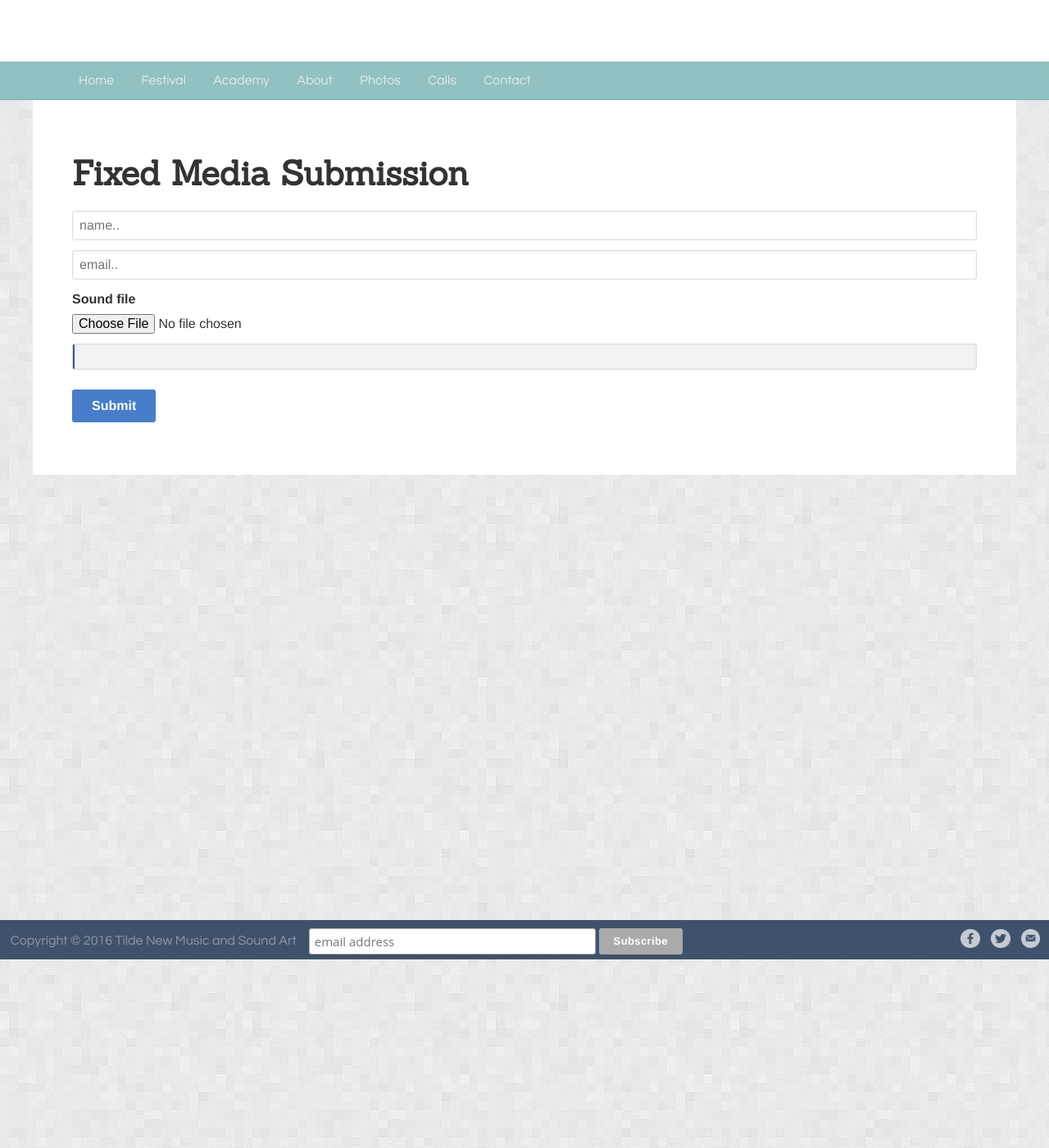
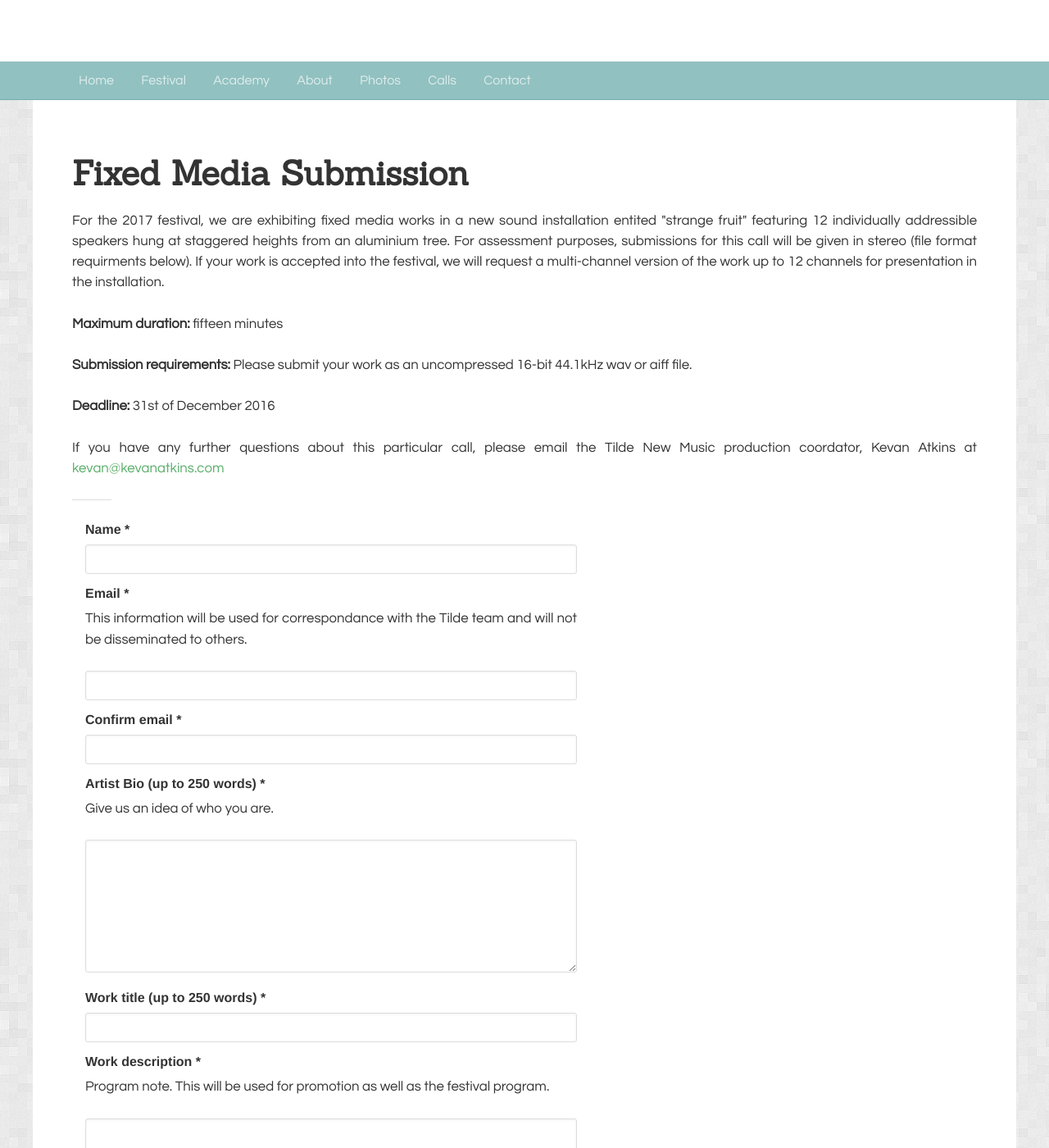
Before and after one commit to unclewalter/tilde-festival-website, a Jekyll site: the page built from pages/fixed-media.html, in a window 1280 px wide and 1400 px high, scrolled down 230 px. Shown: the whole window at 82% size. Built offline with Jekyll 4.4.1, drawn with Linux system fonts in a browser that asks for light colours; some of the changed text lies outside the part shown.

Commit message:
Adding fixed media submission.

```diff
--- /dev/null
+++ b/pages/fixed-media.html
@@ -0,0 +1,61 @@
+---
+layout: page
+title: Fixed Media Submission
+permalink: /fixed-media/
+---
+<p>
+  For the 2017 festival, we are exhibiting fixed media works in a new sound installation entited "strange fruit" featuring 12 individually addressible speakers hung at staggered heights from an aluminium tree. For assessment purposes, submissions for this call will be given in stereo (file format requirments below). If your work is accepted into the festival, we will request a multi-channel version of the work up to 12 channels for presentation in the installation.
+</p>
+<p>
+  <b>Maximum duration:</b> fifteen minutes
+</p>
+<p>
+  <b>Submission requirements:</b> Please submit your work as an uncompressed 16-bit 44.1kHz wav or aiff file.
+</p>
+<p>
+  <b>Deadline:</b> 31st of December 2016
+</p>
+<p>
+  If you have any further questions about this particular call, please email the Tilde New Music production coordator, Kevan Atkins at <a href="mailto:kevan@kevanatkins.com">kevan@kevanatkins.com</a>
+</p>
+
+<hr>
+
+<div class="EOI-form-container">
+  <form class="EOI-form" action="" method="post">
+    <input type="hidden" name="submissionType" value="eoi-fixed-media">
+    <label for="artistName">Name *</label>
+    <input type="text" name="artistName" value="" data-validate="required">
+
+    <label for="email">Email *</label>
+    <p>This information will be used for correspondance with the Tilde team and will not be disseminated to others.</p>
+    <input type="email" name="email" value="" data-validate="required,email">
+
+    <label for="confirm_email">Confirm email *</label>
+    <input type="email" name="confirm_email" value="" data-validate="required,email">
+
+    <label for="bio">Artist Bio (up to 250 words) *</label>
+    <p>Give us an idea of who you are.</p>
+    <textarea name="bio" rows="8" cols="40" data-validate="required"></textarea>
+
+    <label for="project_title">Work title (up to 250 words) *</label>
+    <input type="text" name="project_title" value="" data-validate="required">
+
+    <label for="short_description">Work description *</label>
+    <p>Program note. This will be used for promotion as well as the festival program.</p>
+    <textarea name="short_description" rows="8" cols="40" data-validate="required"></textarea>
+
+  </form>
+  <label for="cv">Sound File</label>
+  <input type="file" name="cv" id="cvUpload" value="" data-validate="required">
+
+  <div class="progress-bar-indication">
+    <span id="progress-bar" class="meter" style="width: 0%">
+      <p>&nbsp;</p>
+    </span>
+  </div>
+  <br>
+  <p>* Denotes a required field.</p>
+  <button type="submit" name="submit" id="submitEOI">Submit Work</button><br />
+  <p>Please be patient when submitting, and do not refresh the page.</p>
+</div>
--- a/pages/fixed-media.md
+++ /dev/null
@@ -1,31 +0,0 @@
----
-layout: page
-title: Fixed Media Submission
-permalink: /fixed-media/
----
-
-<div class="form-container">
-  <form id="media-upload-form" enctype="multipart/form-data" method="post">
-    <div class="row">
-      <input type="text" id="name" placeholder="name.." data-validate="required" />
-      <input type="email" id="email" placeholder="email.." data-validate="email,required" />
-    </div>
-    <div class="row">
-      <label for="soundfile">Sound file</label>
-      <input type="file" name="soundfile" id="soundfile" data-validate="required" />
-
-      <div class="progress-bar-indication">
-        <span id="progress-bar-sound" class="meter" style="width: 0%">
-            <p>&nbsp;</p>
-          </span>
-      </div>
-    </div>
-    <div id="fileName"></div>
-    <div id="fileSize"></div>
-    <div id="fileType"></div>
-  </form>
-  <br />
-  <div class="row">
-    <button onclick="submit()" id="submit-button" value="Upload">Submit</button>
-  </div>
-</div>
```
Also changed, not shown: pages/calls.md (+0 -1 lines).
